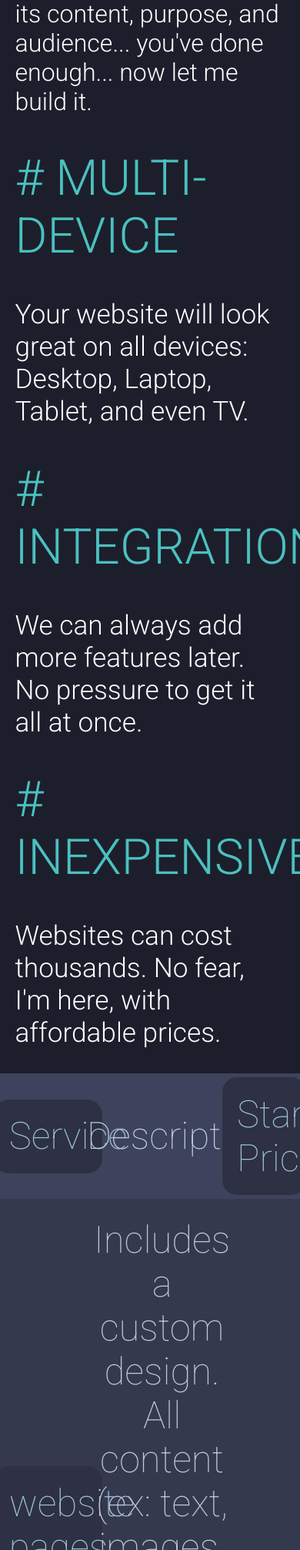
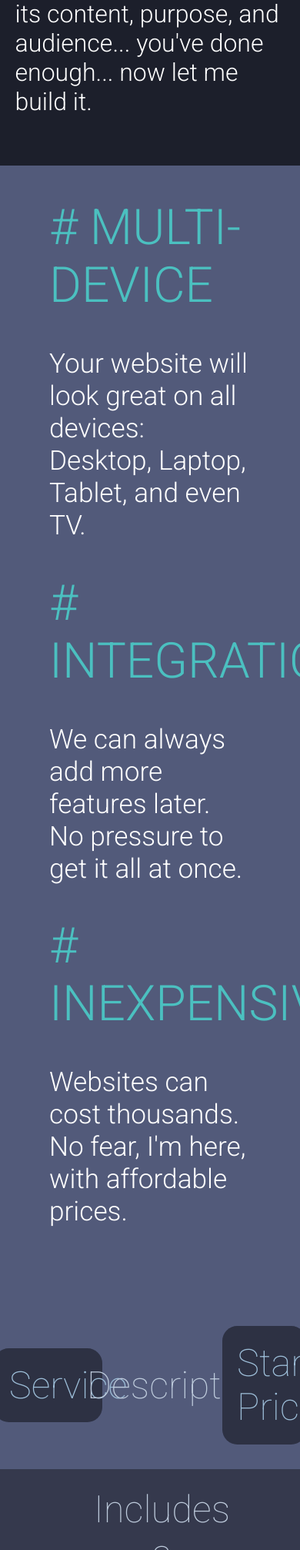
Before and after one commit to ijh5005/letsbuildyourwebsitecom, a Node project: template public/index.html in a window 390 px wide. Shown: the part 587-2600 px from the top of the page at 77% size. Run offline with Node 20 templates, Linux system fonts and the light colour scheme; the template is opened without the code that fills it, so the values that code supplies are empty; some libraries are stand-ins or nearby versions.

Commit message:
- phone background color change

```diff
--- a/public/css/master.css
+++ b/public/css/master.css
@@ -968,6 +968,24 @@ div#pricingSection.section {
       transition: opacity 2s;
       position: relative;
     }
+    .miniSection {
+      padding: 0 4em;
+    }
+    #servicesSection {
+      margin-top: 4em;
+      background-color: #525a7a;
+      width: 100vw;
+      padding-bottom: 6em;
+    }
+    div#pricingSection.section.table {
+      margin: 2em 0;
+    }
+    #tableHeader {
+      padding: 1em 0;
+    }
+    .odd {
+      background-color: #525a7a;
+    }
 }
 
 @media screen and (max-width: 990px) {
--- a/public/index.html
+++ b/public/index.html
@@ -172,7 +172,7 @@
       </div>
       <!-- PRICE TABLE -->
       <div id="pricingSection" class="section table" >
-        <div class="row sectionContent2 flexRow odd">
+        <div id="tableHeader" class="row sectionContent2 flexRow odd">
           <div class="row1 flexRow"><p>Service</p></div>
           <div class="row2 flexRow"><p>Description</p></div>
           <div id="price" class="row3 flexRow"><p>Starting Price</p></div>
```
